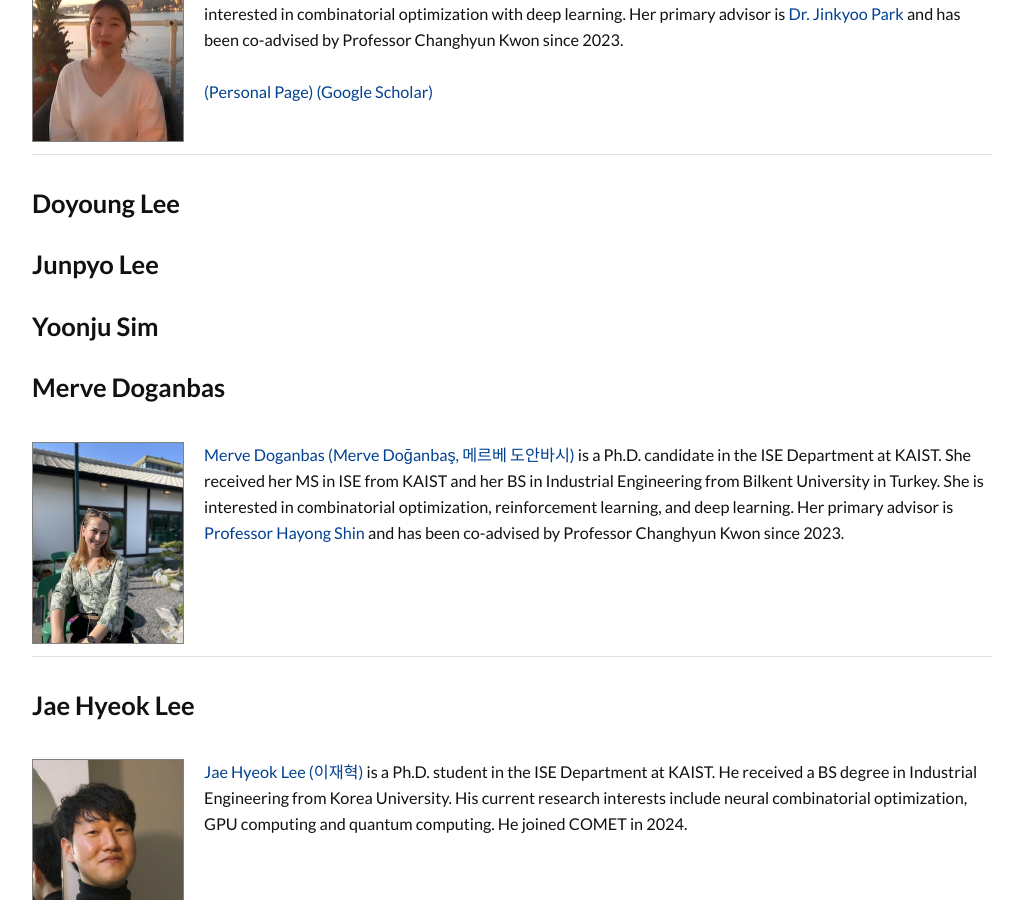
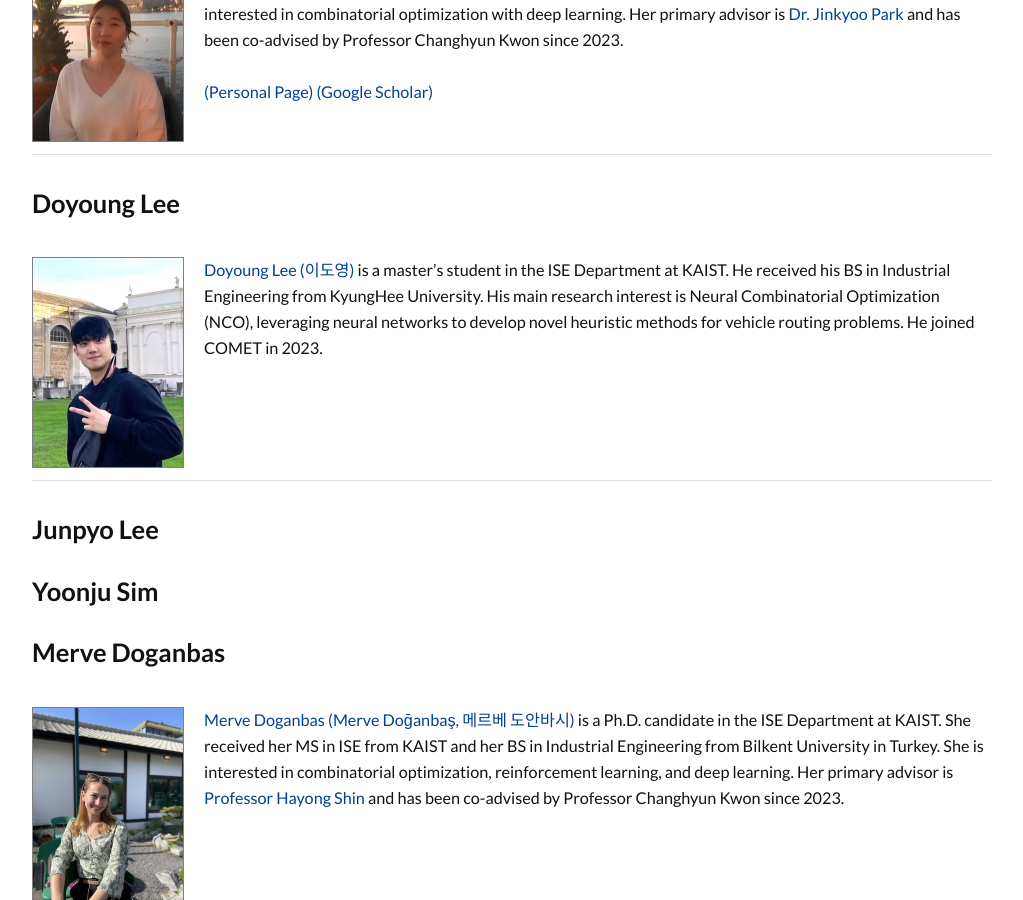
Before and after one commit to kaist-comet/kaist-comet.github.io, a Jekyll site: the page built from people/people.md, in a window 1280 px wide and 900 px high, scrolled down 1661 px. Shown: the whole window, without its empty margins (128-1151 px from the left). Built offline with Jekyll 4.4.1, drawn with Linux system fonts in a browser that asks for light colours; some web fonts are replaced; comment, search, counter and statistics services are not loaded.

Commit message:
update information of Doyoung

```diff
--- a/people/people.md
+++ b/people/people.md
@@ -43,7 +43,7 @@ Introducing the current members of the COMET Lab.
 
 ### Doyoung Lee
 
-<!-- | <img src="/people/images/doyoung_lee.jpg" class="profile" />  [Doyoung Lee (이도영)](https://www.linkedin.com/in/doyoung-lee-a915b01a4/) is a master's student in the ISE Department at KAIST. He received a BS degree in Industrial Engineering from KyungHee University. His current research interests include the optimization of transportation networks utilizing exact and robust & heuristic methods, as well as reinforcement learning techniques. He joined COMET in 2023. | -->
+| <img src="/people/images/doyoung_lee.jpg" class="profile" />  [Doyoung Lee (이도영)](https://www.linkedin.com/in/doyoung-lee-a915b01a4/) is a master's student in the ISE Department at KAIST. He received his BS in Industrial Engineering from KyungHee University. His main research interest is Neural Combinatorial Optimization (NCO), leveraging neural networks to develop novel heuristic methods for vehicle routing problems. He joined COMET in 2023. |
 
 ### Junpyo Lee
 
```
